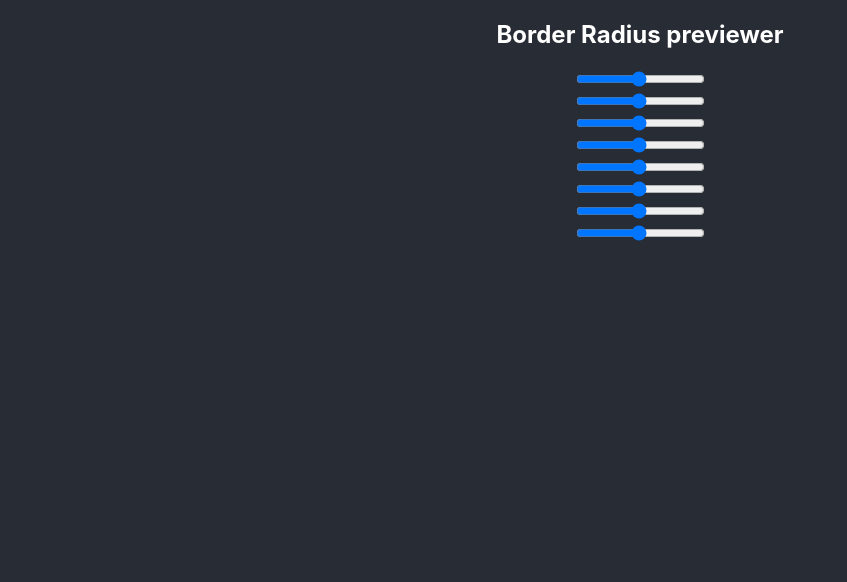
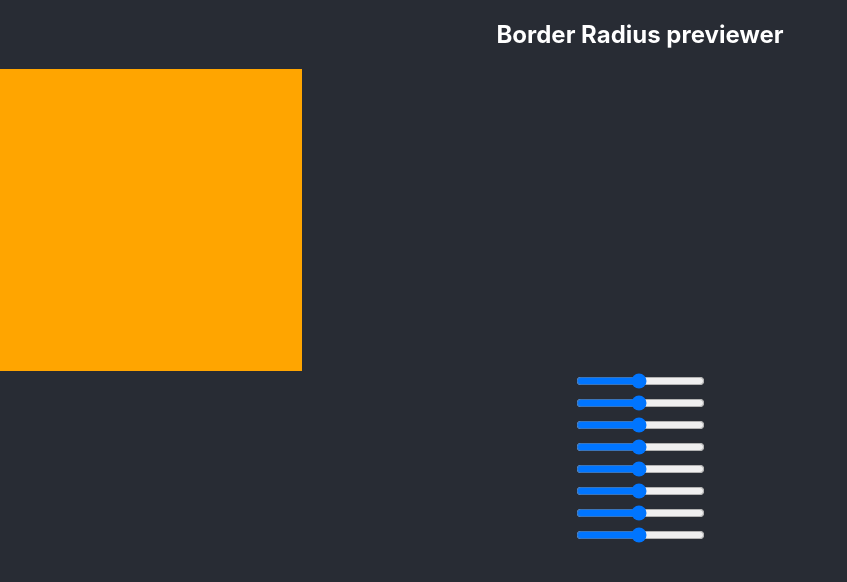
Before and after one commit to tothricsaj/border-radius-previewr, a React (Create React App) app: page / in a window 1280 px wide. Shown: the top 582 px of the page, without its empty margins (0-847 px from the left). Built offline with nearby package versions, Linux system fonts and the light colour scheme.

Commit message:
box style

```diff
--- a/src/App.css
+++ b/src/App.css
@@ -8,11 +8,9 @@
   color: white;
 }
 
-.vertical-wrapper {
-  /* transform: rotate(-90deg); */
+.Box {
+  width: 300px;
+  height: 300px;
+  border: 1px solid orange;
+  background-color: orange;
 }
-
-
-.vertical {
-  appearance: slider-vertical;
-}
--- a/src/App.js
+++ b/src/App.js
@@ -36,7 +36,7 @@ class App extends React.Component {
     <div className="App">
       <h2>Border Radius previewer</h2>
 
-      <div className="box"></div>
+      <div className="Box"></div>
 
       {sliders()}
 
```
